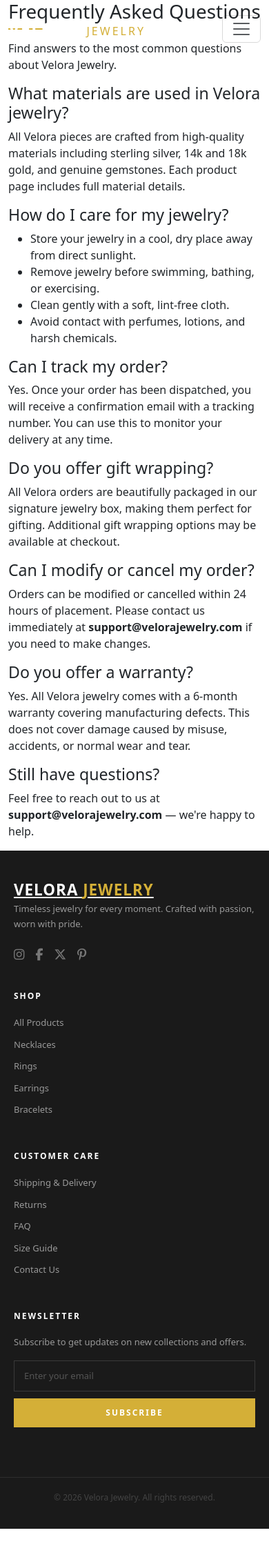
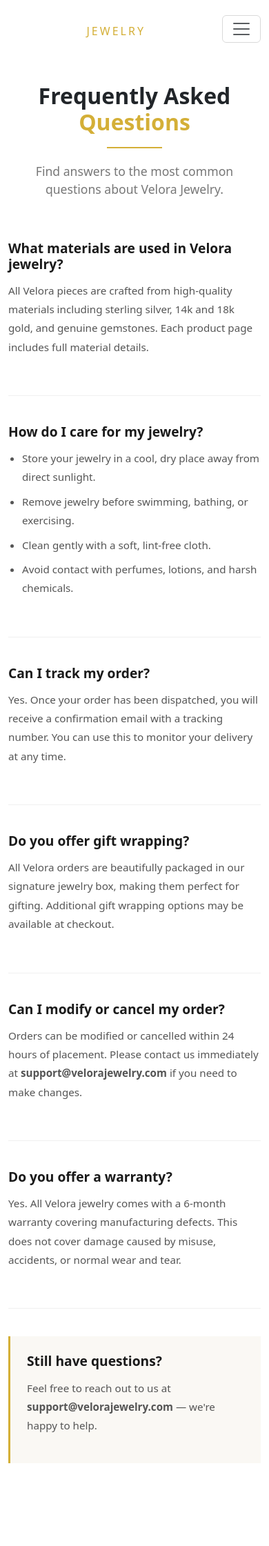
Before and after one commit to PDennise/velora_jewelry, a Django app: page /page/faq/ in a window 390 px wide. Shown: the top 2241 px of the page at 69% size. Before the commit the page ends 2216 px from the top, so only its background shows below. Run offline with Django 4.2, Linux system fonts and the light colour scheme; data that the repository does not hold is empty.

Commit message:
style(ui): add responsive layouts, shop page and component styling

```diff
--- a/static/css/style.css
+++ b/static/css/style.css
@@ -1,3 +1,6 @@
+body {
+    background-color: #f8f8f8;
+}
 
 /* =========================
    NAVBAR
@@ -672,6 +787,11 @@
     font-size: 13px;
     line-height: 1.7;
     margin-bottom: 20px;
+}
+
+.footer-logo {
+    text-decoration: none;
+    color: inherit;
 }
 
 .footer-socials {
@@ -787,6 +907,85 @@
     color: #444;
 }
 
+/* =========================
+   POLICY PAGES
+========================= */
+
+.policy-section {
+    padding: 120px 0 80px;
+    background: #fff;
+    min-height: 70vh;
+}
+
+.policy-header {
+    text-align: center;
+    margin-bottom: 60px;
+}
+
+.policy-header h1 {
+    font-size: clamp(2rem, 4vw, 3rem);
+    font-weight: 700;
+    margin-bottom: 16px;
+}
+
+.policy-header h1 span {
+    color: #d4af37;
+}
+
+.policy-header .gold-line {
+    width: 80px;
+    margin: 0 auto 20px;
+}
+
+.policy-header p {
+    color: #777;
+    font-size: 1.1rem;
+}
+
+.policy-content {
+    max-width: 750px;
+    margin: 0 auto;
+}
+
+.policy-block {
+    margin-bottom: 40px;
+    padding-bottom: 40px;
+    border-bottom: 1px solid #f0f0f0;
+}
+
+.policy-block:last-child {
+    border-bottom: none;
+}
+
+.policy-block h3 {
+    font-size: 1.2rem;
+    font-weight: 600;
+    margin-bottom: 14px;
+    color: #1a1a1a;
+}
+
+.policy-block p,
+.policy-block ul {
+    color: #555;
+    line-height: 1.8;
+    font-size: 0.95rem;
+}
+
+.policy-block ul {
+    padding-left: 20px;
+}
+
+.policy-block ul li {
+    margin-bottom: 8px;
+}
+
+.policy-note {
+    background: #faf8f4;
+    padding: 24px;
+    border-left: 3px solid #d4af37;
+    border-bottom: none !important;
+}
+
 /* Responsive */
 
 @media(max-width: 992px){
```
Also changed, not shown: other parts of static/css/style.css (+122 -0 lines).
